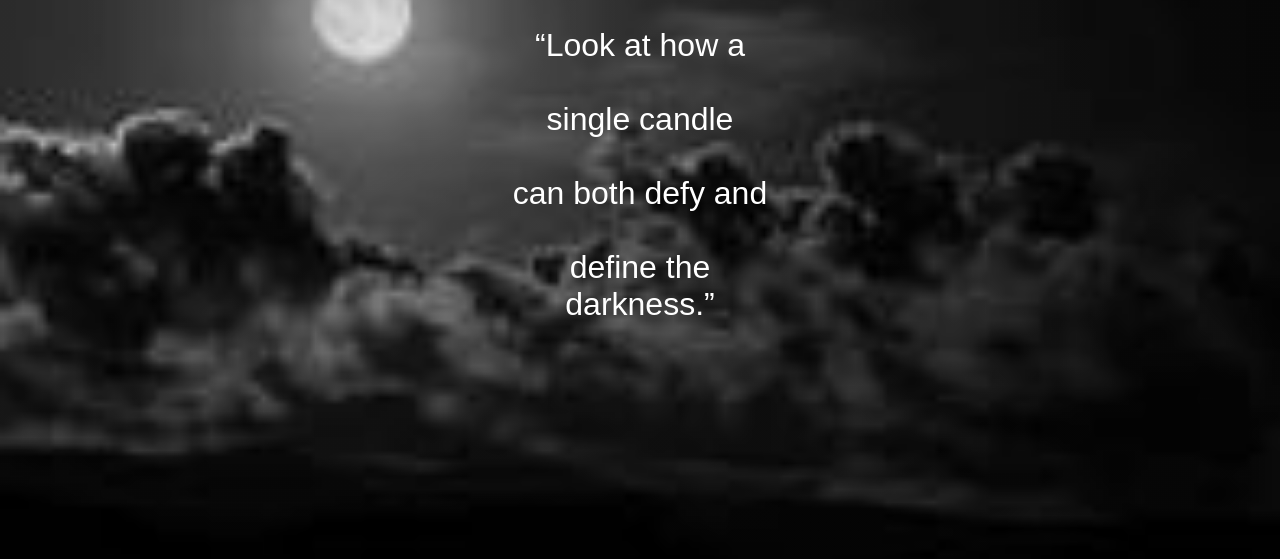
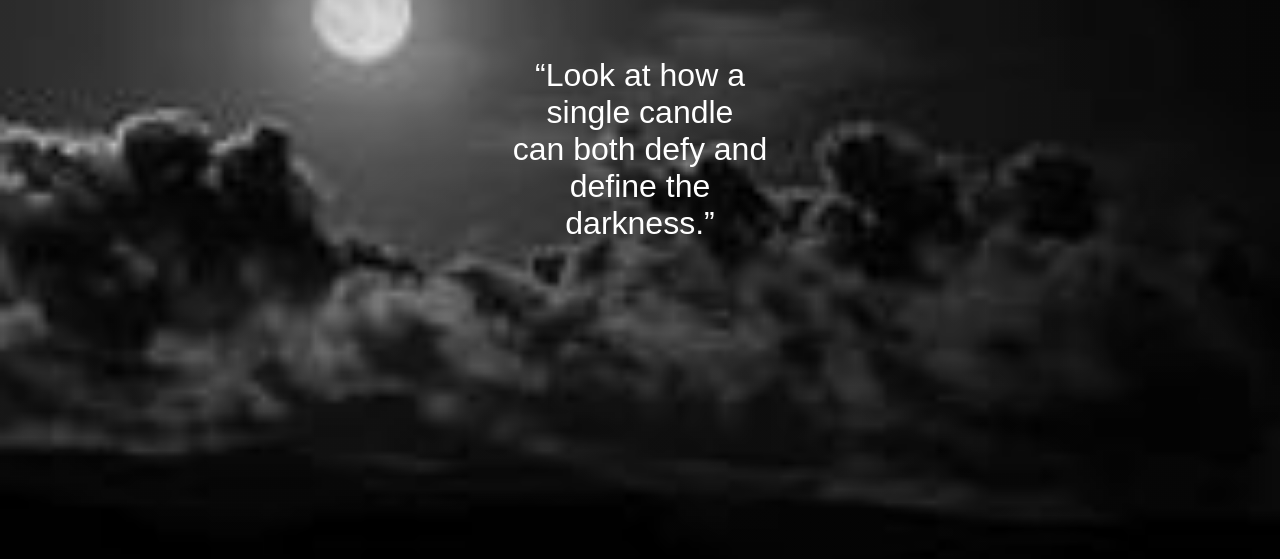
Before and after one commit to cecilioserino/serino, a plain HTML site: page home.html in a window 1280 px wide. Shown: the part 171-730 px from the top of the page. Drawn offline with Linux system fonts and the light colour scheme.

Commit message:
Add files via upload

```diff
--- a/home.css
+++ b/home.css
@@ -20,7 +20,7 @@ span{
 }
 p{
     text-align: center;
-    margin-top: 30px;
+    margin-top: 60px;
     font-size: 32px;
     color: #fff;
     font-family: Arial, Helvetica, sans-serif;
--- a/home.html
+++ b/home.html
@@ -8,7 +8,7 @@
 </head>
 <body>
     <h2>Wel<span>come</span> To<br><span>My</span> Web<span>site</span></h2>
-    <p>“Look at how a <br> <br> single candle <br> <br> can both defy and <br> <br> define the <br> darkness.”</p>
+    <p>“Look at how a <br> single candle <br> can both defy and <br> define the <br> darkness.”</p>
 
 </body>
 </html>
```
